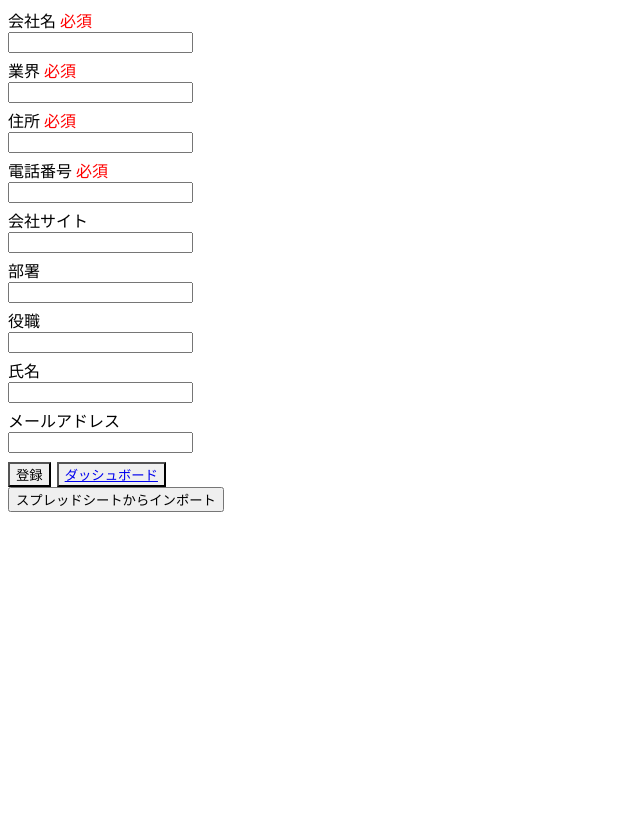
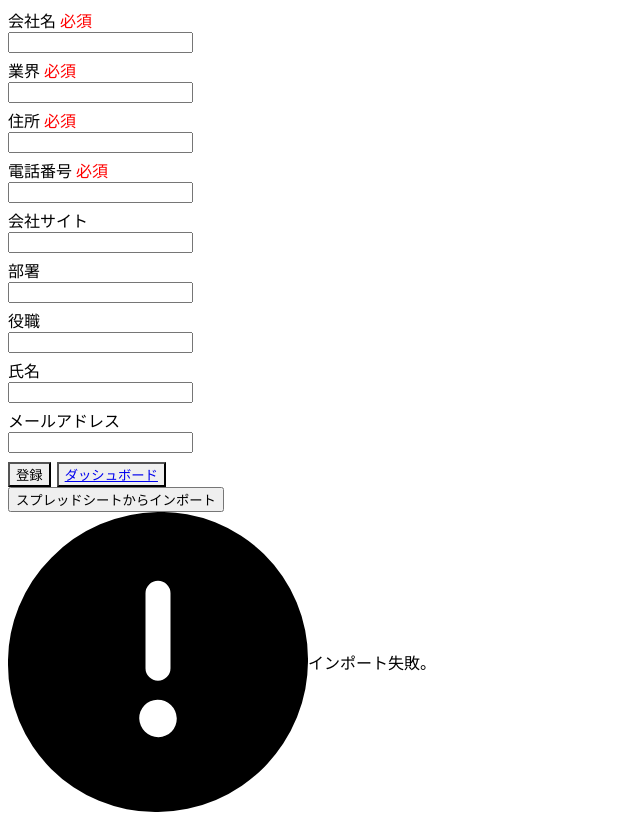
Before and after one commit to omegamaster86/calling, a Next.js app in the folder front/: page /company-resister in a window 1280 px wide. Both pictures are taken after a click on the button "スプレッドシートからインポート". Shown: the whole page, without its empty margins (0-640 px from the left). Built offline with nearby package versions, Linux system fonts and the light colour scheme; no server answers.

Commit message:
スプシからのデータ取得時に、フラッシュメッセージを表示させる

```diff
--- a/front/components/Import.tsx
+++ b/front/components/Import.tsx
@@ -1,19 +1,59 @@
-import React from 'react';
+import React,{ useState, useEffect } from 'react';
+import { Alert, AlertIcon, Stack} from '@chakra-ui/react'
 
 export const ImportButton = () => {
+  const [isPostSuccess, setIsPostSuccess] = useState(false);
+  const [isPostError, setIsPostError] = useState(false);
+  const [showAlert, setShowAlert] = useState(false);
+
+  useEffect(() => {
+    if (isPostSuccess || isPostError) {
+      setShowAlert(true);
+      const timer = setTimeout(() => {
+        setShowAlert(false);
+      }, 3000);
+      return () => clearTimeout(timer);
+    }
+  }, [isPostSuccess, isPostError]);
+
   const handleImport = () => {
     fetch(`${process.env.NEXT_PUBLIC_API_URL}/add_companies`, {
       method: 'POST',
     }).then(response => {
       if (response.ok) {
-        console.log('インポートジョブを実行しました。');
+        setIsPostSuccess(true);
+        setIsPostError(false);
       } else {
-        console.error('エラーが発生しました。');
+        setIsPostSuccess(false);
+        setIsPostError(true);
       }
+    }).catch(() => {
+      setIsPostError(true); // 失敗時にエラー状態をtrueに設定
+      setIsPostSuccess(false); // 失敗時は成功状態をリセット
     });
   };
 
   return (
-    <button className='font-bold text-white bg-sky-600 py-2 px-2 mt-5 rounded-lg' onClick={handleImport}>スプレッドシートからインポート</button>
+    <div>
+      <button className='font-bold text-white bg-sky-600 py-2 px-2 mt-5 rounded-lg' onClick={handleImport}>スプレッドシートからインポート</button>
+      <div className='pt-3 w-48 rounded-lg'>
+        {isPostSuccess && showAlert && (
+          <Stack spacing={3}>
+            <Alert status='success'>
+              <AlertIcon />
+              インポート完了!
+            </Alert>
+          </Stack>
+        )}
+        {isPostError && showAlert && (
+          <Stack spacing={3}>
+            <Alert status='error'>
+              <AlertIcon />
+              インポート失敗。
+            </Alert>
+          </Stack>
+        )}
+      </div>
+    </div>
   );
 }
```
